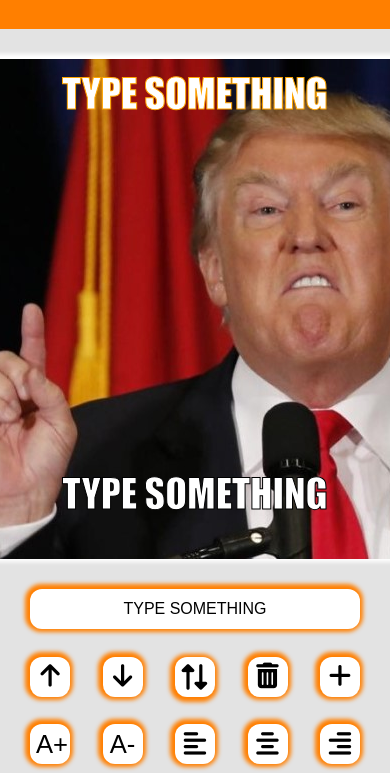
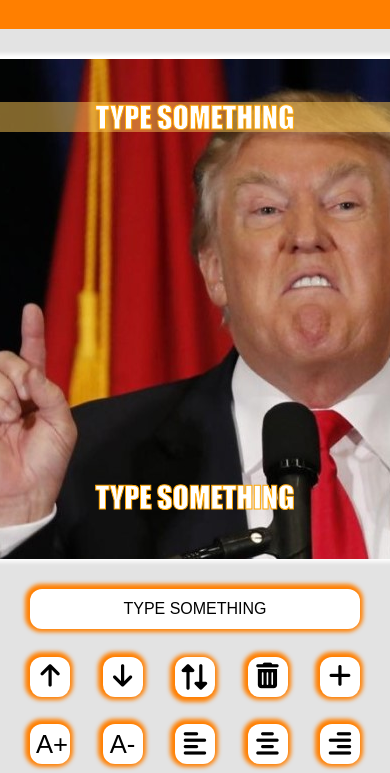
Before and after one commit to AyalMagid/Meme-Genrator, a plain HTML site: page index.html in a window 390 px wide. Both pictures are taken after a click on the picture 195 px from the left and 275 px from the top of the page. Shown: the part 71-844 px from the top of the page. Drawn offline with Linux system fonts and the light colour scheme.

Commit message:
many updates
selected lines rect | drop-down menu fixing | update var gMeme with create function

```diff
--- a/css/style.css
+++ b/css/style.css
@@ -69,7 +69,7 @@ input:hover{
     box-shadow: -1px -1px 4px 4px black;
 }
 
-.textColor{
+.color-input{
     width: 2.5rem;
     height: 2.5rem;
     border-radius: 0.75rem;
@@ -83,14 +83,15 @@ input:hover{
      padding-top: 7px;
 }
 
-.textColor:hover{
+.color-input:hover{
         box-shadow: -1px -1px 4px 4px black;
 }
 
-#textColor {
+#textColor, #strokeColor {
     width: 0;
     display: none;
 }
+
 
 /* HEADER */
 
@@ -129,6 +130,7 @@ header {
 .main-nav li a {
     margin-inline-end: 20px;
 }
+
 
 .screen {
     position: fixed;
@@ -224,7 +226,7 @@ header {
 }
 
 .switch-lines{
-    transform: rotate(-90deg)
+    transform: rotate(-90deg);
 }
 
 .save-download {
@@ -341,6 +343,7 @@ footer {
 @media (max-width: 740px) {
     .btn-menu {
         display: inline-block;
+        min-width: 40px;
     }
     .menu-open  .main-nav {
         display: block;
--- a/index.html
+++ b/index.html
@@ -17,7 +17,7 @@
         <div class="logo">Memegen</div>
         <ul class="main-nav flex clean-list">
             <li>
-                <a class="gallery visibility" onclick="shiftDisplayToGallery()" title="Back to gallery" href="#">Gallery</a>
+                <a class="gallery visibility" onclick="shiftToGalleryDisplay()" title="Back to gallery" href="#">Gallery</a>
             </li>
             <li>
                 <a class="memes visibility" onclick="renderSavedMemes()" title="Saved Memes" href="#">Memes</a>
@@ -28,8 +28,6 @@
         </ul>
         <button class="btn-menu display-none" onclick="onToggleMenu()" >☰</button>
     </header>
-<!--
-    btn-menu display-none -->
 
     <main class="main-container">
 
@@ -41,8 +39,9 @@
             <div class="editor-container flex flex-col space-between">
                 <input class="line-input" onkeyup="onUpdateSelectedTxt(this)" type="text" name="text"></input>
                 <div class="switch-add-remove-height-btns flex space-between">
-                    <button onclick="onChangeLineHeight(-5)" title="Move Line Up"><i
-                            class="fa fa-arrow-up"></i></button>
+                    <button onclick="onChangeLineHeight(-5)" title="Move Line Up">
+                        <i class="fa fa-arrow-up"></i>
+                    </button>
                     <button onclick="onChangeLineHeight(5)" title="Move Line Up"><i
                             class="fa fa-arrow-down"></i></button>
                     <button class="switch-lines" title="Switch-Lines" onclick="onSwitchLine()"><i
@@ -63,11 +62,19 @@
                 </div>
 
 
-                <div class="color-font-family-btns flex space-between">
+                <div class="flex space-between color-font-family-btns">
                     <input list="fontFamily" value="Impact" onchange="onChangeFontFamily(this.value)">
-                    <label for="textColor" class="textColor" title="Text Color"><i class="fas fa-palette"></i></label>
-                    <input id="textColor" type="color" name="textColor" oninput="onChangeTxtColor(this.value)"
-                        title="Change text color"></input>
+
+                    <label for="textColor" class="color-input" title="Text Color">
+                        <i class="fas fa-palette"></i>
+                    </label>
+
+                    <input id="textColor" type="color" name="textColor" oninput="onChangeTxtColor(this.value)" title="Change text color" />
+                    <label for="strokeColor" class="color-input" title="Stroke Color">
+                        <i class="fa fa-paint-brush" ></i>
+                    </label>
+
+                    <input id="strokeColor" type="color" name="strokeColor" oninput="onChangeStrokeColor(this.value)" title="Change stroke color" />
                 </div>
                 <div class="flex space-between">
                     <a class="save-download" href="#" onclick="onDownloadMeme(this)" download="">Download</a>
--- a/js/meme-controller.js
+++ b/js/meme-controller.js
@@ -21,65 +21,69 @@ function onInit() {
 function renderGallery() {
     var imgs = getImgs()
     var strHtmls = imgs.map(img => {
-        return `<img onclick="shiftDisplayToMeme(this)" id="${img.id}" src="${img.url}" alt="${img.keywords}"> `
+        return `<img onclick="onImageClick(this)" id="${img.id}" src="${img.url}" alt="${img.keywords}"> `
     })
     document.querySelector('.gallery-container').innerHTML = strHtmls.join('')
 
 }
 
 function renderSavedMemes() {
+    if (document.body.classList.contains('menu-open')) {document.body.classList.remove('menu-open')}
     document.querySelector('.memes-container').classList.remove('display-none');
     var memes = loadFromStorage('savd-memes')
-    var strHtml = memes.map(meme => { return `<img src="${meme}" />`;} ).join('')
+    if (!memes) {alert ('there are no saved memes yet!')}
+    var strHtml = memes.map(meme => { return `<img src="${meme}" />`; }).join('')
     document.querySelector('.memes-container').innerHTML = strHtml
     document.querySelector('.gallery-container').classList.add('display-none');
 }
 
-// rendering the meme working on
 function renderMeme() {
+    resizeCanvas()
     clearCanvas()
     drawImg(gCurrImg)
-    if (gMeme.selectedLineIdx >= 0) {
         gMeme.lines.forEach(line => {
             drawTxt(line)
         });
-        document.querySelector('[name="text"]').value = gMeme.lines[gMeme.selectedLineIdx].txt
-    }
+        if (gMeme.lines.length) {document.querySelector('[name="text"]').value = gMeme.lines[gMeme.selectedLineIdx].txt}
 }
 
-// when user choose an img shows the canvas ask server to update selected img. draw the img & hide the gallery
+function onImageClick(elImg) {
+    shiftToMemeDisplay(elImg)
+    resizeCanvas()
+    resetMeme()
+    renderMeme()
+}
 
-function shiftDisplayToMeme(elImg) {
+// when user choose an img - call other function on the server to update the selected img.  hide the gallery
+function shiftToMemeDisplay(elImg) {
     updateSelectedImg(elImg.id)
     gElMeme.classList.remove('display-none')
     gElMeme.classList.add('flex')
-    resizeCanvas()
-    updateInitLinesCords(gElCanvas.width, gElCanvas.height)
     gElGallery.classList.add('display-none')
     drawImg(elImg)
-    initGmeme(elImg)
-    renderMeme()
 }
 
 // shift back to gallery when btn clicked
-function shiftDisplayToGallery() {
+function shiftToGalleryDisplay() {
+    if (document.body.classList.contains('menu-open')) {document.body.classList.remove('menu-open')}
     document.querySelector('.memes-container').classList.add('display-none');
     gElMeme.classList.add('display-none')
     gElMeme.classList.remove('flex')
     gElGallery.classList.remove('display-none')
 }
 
-
 // draw the chosen img on canvas
 function drawImg(elImg) {
     gCurrImg = elImg
-
     gCtx.drawImage(gCurrImg, 0, 0, gElCanvas.width, gElCanvas.height);
 }
 
 
 function drawTxt(line) {
-
+    if (isSelectedLine(line)) {
+        gCtx.fillStyle = `rgba(253, 200, 86, 0.5)`
+        gCtx.fillRect(0, line.y - line.size+3, gElCanvas.width, line.size);
+    }
     gCtx.fillStyle = line.color;
     gCtx.strokeStyle = line.stroke
     gCtx.lineWidth = '1';
@@ -132,17 +136,17 @@ function onSwitchLine() {
     renderMeme()
 }
 
-// call the service function to change txt color
-function onChangeTxtColor(color){
-    console.log(color)
+// call the service function to change txt color and render
+function onChangeTxtColor(color) {
     changeTxtColor(color)
     renderMeme()
 }
 
-// function onChangeTxtStroke(strokeColor) {
-//     changeTxtStroke(strokeColor)
-//     renderMeme()
-// }
+// call the service function to change the txt ouline color and render
+function onChangeStrokeColor(color) {
+    changeStrokeColor(color)
+    renderMeme()
+}
 
 // call the service function to update the model line - font family
 function onChangeFontFamily(font) {
@@ -179,7 +183,7 @@ function onDownloadMeme(elLink) {
 // call the service to save the meme
 function onSaveMeme() {
     let savedMeme = gElCanvas.toDataURL("image/png");
-    saveMeme (savedMeme)
+    saveMeme(savedMeme)
 }
 
 function onToggleMenu() {
--- a/js/meme-service.js
+++ b/js/meme-service.js
@@ -27,98 +27,58 @@ var gImgs = [
     { id: 18, url: 'img/18.jpg', keywords: ['disney', 'movie', 'woodi', 'baz'] }
 ];
 
+var gNextId
+
 var gMeme = {
-    selectedImgId: 0,
-    selectedLineIdx: 0,
-    lines: [{
-        id:0,
-        txt: 'TYPE SOMETHING',
-        size: 40,
+    selectedImgId: 0
+}
+
+// reset gMeme to the default of 2 lines
+function resetMeme() {
+    gMeme.selectedLineIdx = 0
+    gMeme.lines = [_createLine(0, 70), _createLine(1, 450)]
+    gNextId = gMeme.lines.length
+}
+
+// create the line object
+function  _createLine (id = gNextId++, y=250) {
+    return {
+        id,
+        y,
+        x:250,
+        txt:'TYPE SOMETHING',
+        size: 30,
         align: 'center',
         color: 'white',
         stroke: 'orange',
-        font: 'impact',
-        x: 250,
-        y: 50
-    },
-
-    {
-        id:1,
-        txt: 'TYPE SOMETHING',
-        size: 40,
-        align: 'center',
-        color: 'white',
-        stroke: 'black',
-        font: 'impact',
-        x: 250,
-        y: 450
-    },
-
-    ]
+        font: 'impact'
+    }
 }
 
-var gNextId = gMeme.lines.length
 
 // updating initial x and y pos by canvas dimensions
-function  updateInitLinesCords(canvasWidth, canvasHeight) {
-    gMeme.lines[0].x = canvasWidth/2
-    gMeme.lines[0].y = canvasHeight / 10
-    gMeme.lines[1].x = canvasWidth /2
-    gMeme.lines[1].y = canvasHeight -  (canvasHeight / 10)
-}
-
-// initializing gMeme to the default of 2 lines
-
-function initGmeme(elImg) {
-    gMeme = {
-        selectedImgId: elImg.id,
-        selectedLineIdx: 0,
-        lines: [{
-            id:0,
-            txt: 'TYPE SOMETHING',
-            size: 40,
-            align: 'center',
-            color: 'white',
-            stroke: 'orange',
-            font: 'impact',
-            x: 250,
-            y: 50
-        },
-
-        {
-            id:1,
-            txt: 'TYPE SOMETHING',
-            size: 40,
-            align: 'center',
-            color: 'white',
-            stroke: 'black',
-            font: 'impact',
-            x: 250,
-            y: 450
-        },
-
-        ]
-    }
-
-    gNextId = gMeme.lines.length
-}
+// function  updateInitLinesCords(canvasWidth, canvasHeight) {
+//     gMeme.lines[0].x = canvasWidth/2
+//     gMeme.lines[0].y = canvasHeight / 10
+//     gMeme.lines[1].x = canvasWidth /2
+//     gMeme.lines[1].y = canvasHeight -  (canvasHeight / 10)
+// }
 
 // update txt content
 function updateSelectedTxt(txt) {
     gMeme.lines[gMeme.selectedLineIdx].txt = txt
 }
-// updagte the selected line by user
-// function updateSelectedLine(inputId) {
-//     gMeme.selectedLineIdx = +inputId;
-// }
 
 // switch between the edited text line
 function switchLine() {
-    gMeme.lines[gMeme.selectedLineIdx].stroke = 'black'
     gMeme.selectedLineIdx++
     if (gMeme.selectedLineIdx >= gMeme.lines.length) gMeme.selectedLineIdx = 0
-    gMeme.lines[gMeme.selectedLineIdx].stroke = 'orange'
 }
+
+function isSelectedLine (line) {
+    return (gMeme.selectedLineIdx===line.id)
+}
+
 
 // updated the selected img for canvas by user choise from gallery
 function updateSelectedImg (elImgId) {
@@ -148,6 +108,11 @@ function changeTxtColor(color) {
     gMeme.lines[gMeme.selectedLineIdx].color = color
 }
 
+// changing stroke color - outline color fo the font
+function changeStrokeColor(color) {
+    gMeme.lines[gMeme.selectedLineIdx].stroke = color
+}
+
 // update the font-family
 function changeFontFamily(font) {
     gMeme.lines[gMeme.selectedLineIdx].font = font
@@ -171,34 +136,17 @@ function removeLine() {
     } else if ((!gMeme.selectedLineIdx) && (gMeme.lines.length!==1)) {
         gMeme.selectedLineIdx = (gMeme.lines.length -1)
     } else {gMeme.selectedLineIdx --}
-    if (gMeme.lines.length){ gMeme.lines[gMeme.selectedLineIdx].stroke = 'orange'}
     gNextId = gMeme.lines.length
 }
 
 // get txt from input, use create line function and push it to gmeme
 
 function addLine() {
-    if (gMeme.lines.length > 0) {gMeme.lines[gMeme.selectedLineIdx].stroke = 'black'}
     let line = _createLine ()
-    console.log(line)
     gMeme.lines.push(line)
     gMeme.selectedLineIdx = line.id
 }
 
-// create the line object
-function  _createLine () {
-    return {
-        id: gNextId++,
-        txt: 'TYPE SOMETHING',
-        size: 40,
-        align: 'center',
-        color: 'white',
-        stroke: 'orange',
-        font: 'impact',
-        x: 250,
-        y: 250
-    }
-}
 
 // push the saved meme to the saved memes array and call other function to save it to the storage
 function saveMeme (savedMeme) {
```
